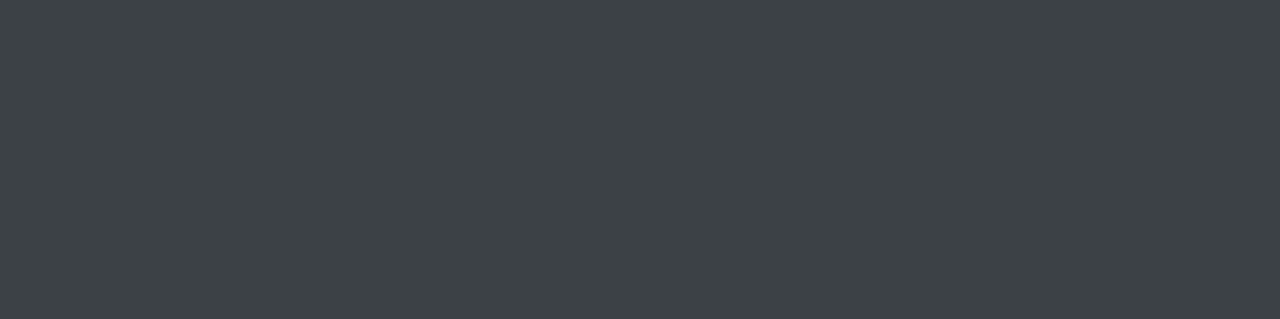
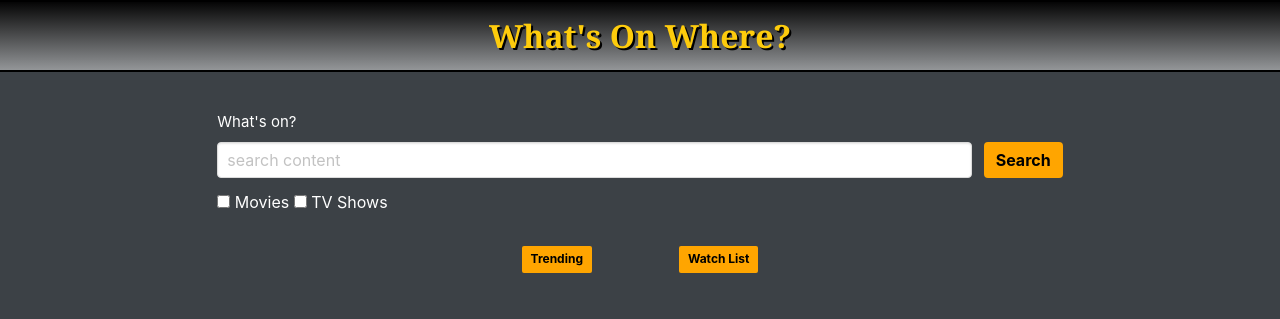
Before and after one commit to 1701c/project1, a plain HTML site: page index.html in a window 1280 px wide. Drawn offline with nearby package versions, Linux system fonts and the light colour scheme.

Commit message:
almost fixed streaming links
fixed streaming links to show on each movie but need to get the links to display correctly for the movie selected

```diff
--- a/assets/javascript/app.js
+++ b/assets/javascript/app.js
@@ -25,8 +25,7 @@ var app = {
                     var movieList = response.results[i].original_title;
                     var movieReleaseDate = response.results[i].release_date;
 
-                    movieTitleRelease.push(movieList);
-                    movieTitleRelease.push(movieReleaseDate);
+
                     console.log(movieList);
                     console.log(movieReleaseDate);
                     app.drawBoxes(response);
@@ -61,8 +60,16 @@ var app = {
           .append('<li>' + movieDbArray[i].vote_average + '</li>')
           .append('<li>' + movieDbArray[i].vote_count + '</li>')
 
-          $('#results').append(list)
-          app.searchUtelly(i);
+          $('#results').append(list);
+          movieTitleRelease.push(movieDbArray[i].original_title);
+          movieTitleRelease.push(movieDbArray[i].release_date);
+
+          $.each(list, function(utellySearch){
+
+
+          app.searchUtelly(utellySearch);
+          });
+
         },
 
 
@@ -86,7 +93,10 @@ var app = {
                             var result = response.results;
 
 
+
+
                             console.log(result);
+
 
                             $.each(result, function(index) {
 
--- a/index.html
+++ b/index.html
@@ -1,17 +1,60 @@
 <!DOCTYPE html>
 <html lang="en">
+
 <head>
   <meta charset="UTF-8">
   <meta name="viewport" content="width=device-width, initial-scale=1.0">
+  <link rel="stylesheet" href="https://cdnjs.cloudflare.com/ajax/libs/bulma/0.7.2/css/bulma.min.css">
+  <script defer src="https://use.fontawesome.com/releases/v5.3.1/js/all.js"></script>
   <link rel="stylesheet" href="assets/css/style.css">
-  <script src="https://code.jquery.com/jquery-3.3.1.js" integrity="sha256-2Kok7MbOyxpgUVvAk/HJ2jigOSYS2auK4Pfzbm7uH60=" crossorigin="anonymous"></script>
+  <script src="https://code.jquery.com/jquery-3.3.1.js" integrity="sha256-2Kok7MbOyxpgUVvAk/HJ2jigOSYS2auK4Pfzbm7uH60="
+    crossorigin="anonymous"></script>
   <script src="assets/javascript/app.js"></script>
   <meta http-equiv="X-UA-Compatible" content="ie=edge">
-  <title>Title</title>
+  <title>What's On Where?</title>
 </head>
 
 <body>
-
+  <section class="hero">
+    <div class="hero-body">
+      <div class="container">
+        <h1 class="title">
+          What's On Where?
+        </h1>
+      </div>
+    </div>
+  </section>
+  <div class="columns is-mobile is-centered is grouped">
+    <div class="column is-two-thirds">
+      <h2>What's on?</h2>
+      <div class="field is-grouped">
+        <p class="control is-expanded">
+          <input class="input" type="text" id="searchText" placeholder="search content">
+        </p>
+        <p class="control">
+          <a class="button is-info" id="submitBtn">
+            Search
+          </a>
+        </p>
+      </div>
+      <label class="checkbox">
+        <input type="checkbox">
+        Movies
+      </label>
+      <label class="checkbox">
+        <input type="checkbox">
+        TV Shows
+      </label>
+      <div class="columns is-mobile is-centered">
+        <a class="button is-small" id="trendingBtn">Trending</a>
+        <a class="button is-small" id="watchListBtn">Watch List</a>
+      </div>
+    </div>
+  </div>
+    <div class="column is-two-thirds">
+      <div id="results">
+    </div>
+  </div>
 </body>
 
 </html>
```
Also changed, not shown: 1 other file.
